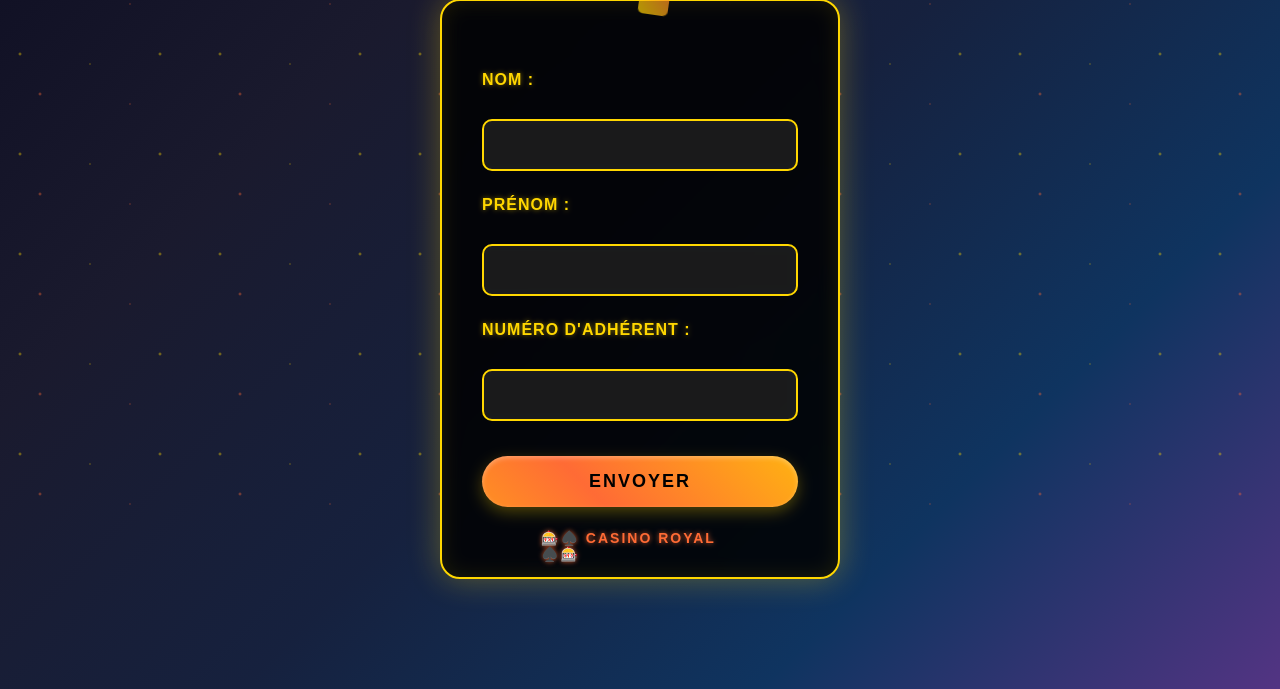
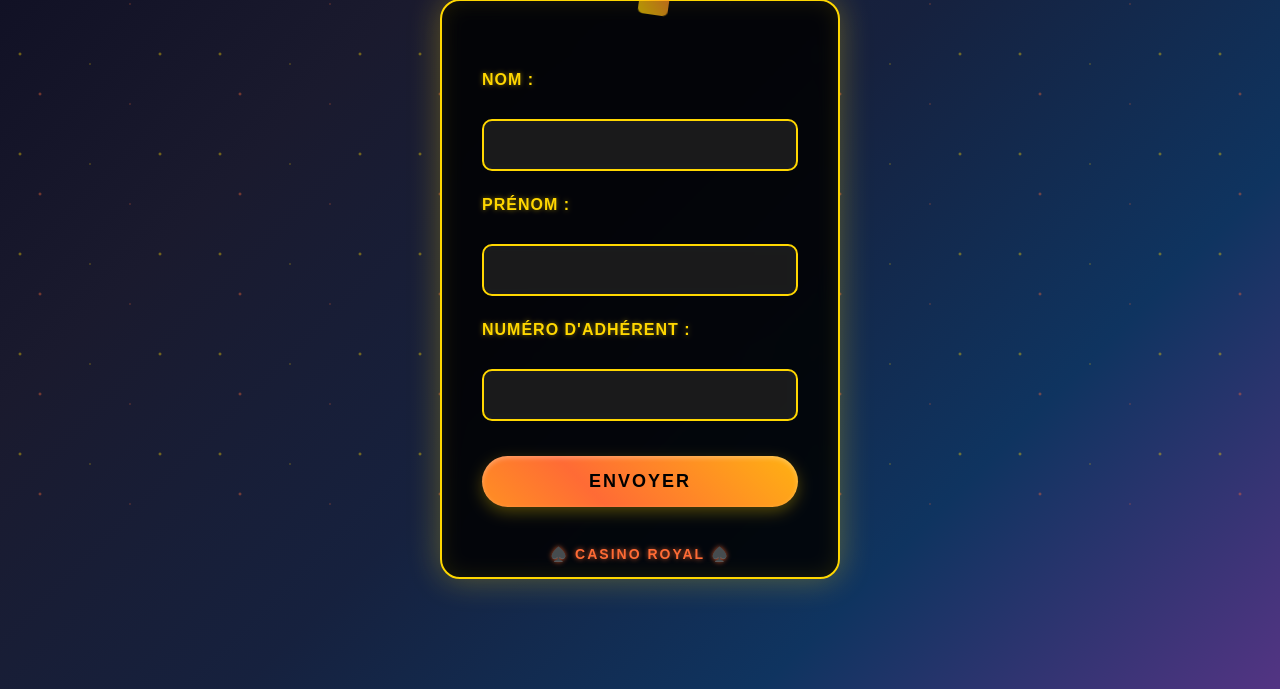
Before and after one commit to TheoCollin54/casino, a PHP site: page / in a window 1280 px wide. Shown: the part 111-800 px from the top of the page. Run offline with PHP 8.4, Linux system fonts and the light colour scheme.

Commit message:
Update styles.css

```diff
--- a/styles.css
+++ b/styles.css
@@ -75,7 +75,7 @@ body::before {
 }
 
 .container::after {
-    content: '🎰♠️ CASINO ROYAL ♠️🎰';
+    content: '♠️ CASINO ROYAL ♠️';
     position: absolute;
     bottom: 15px;
     left: 50%;
```
